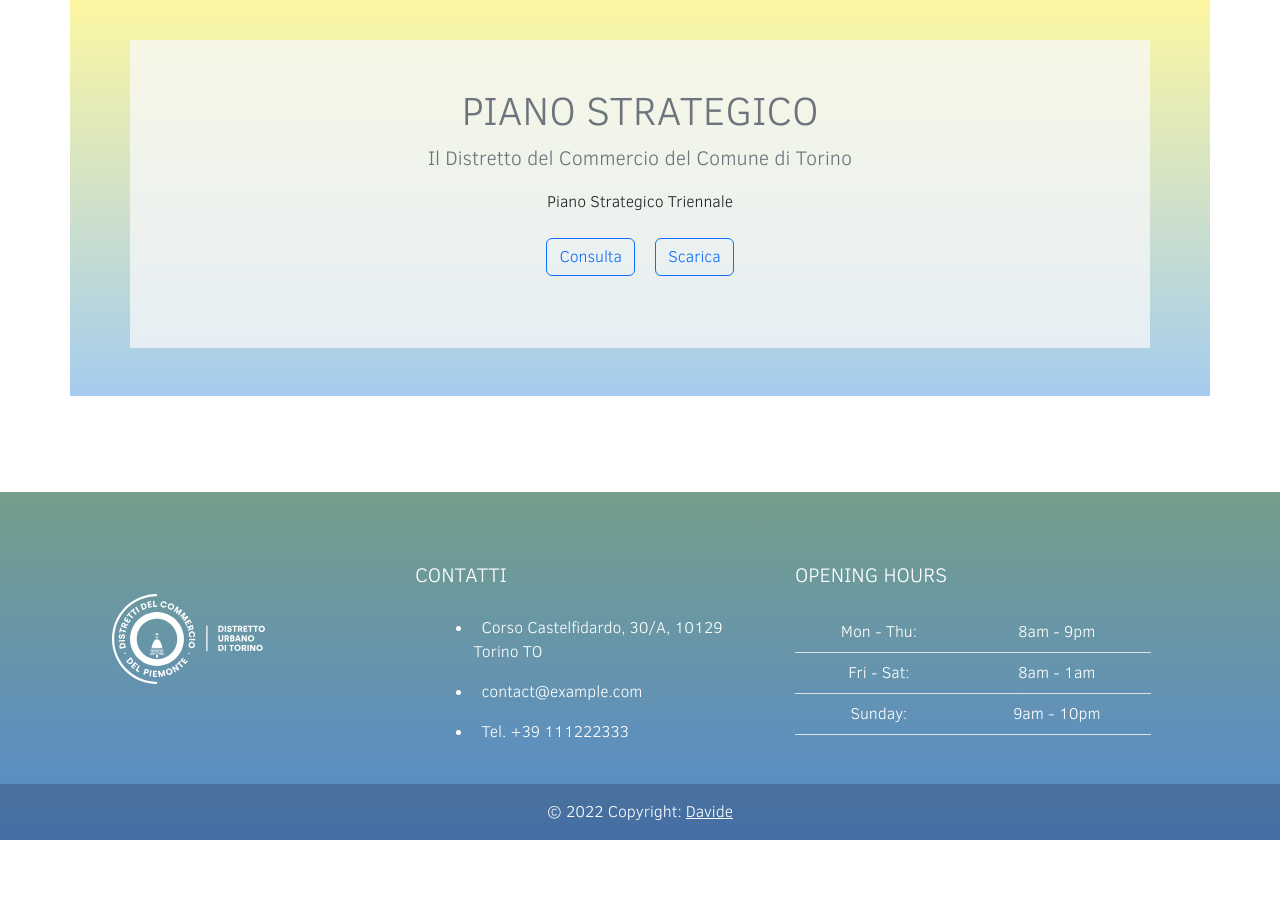
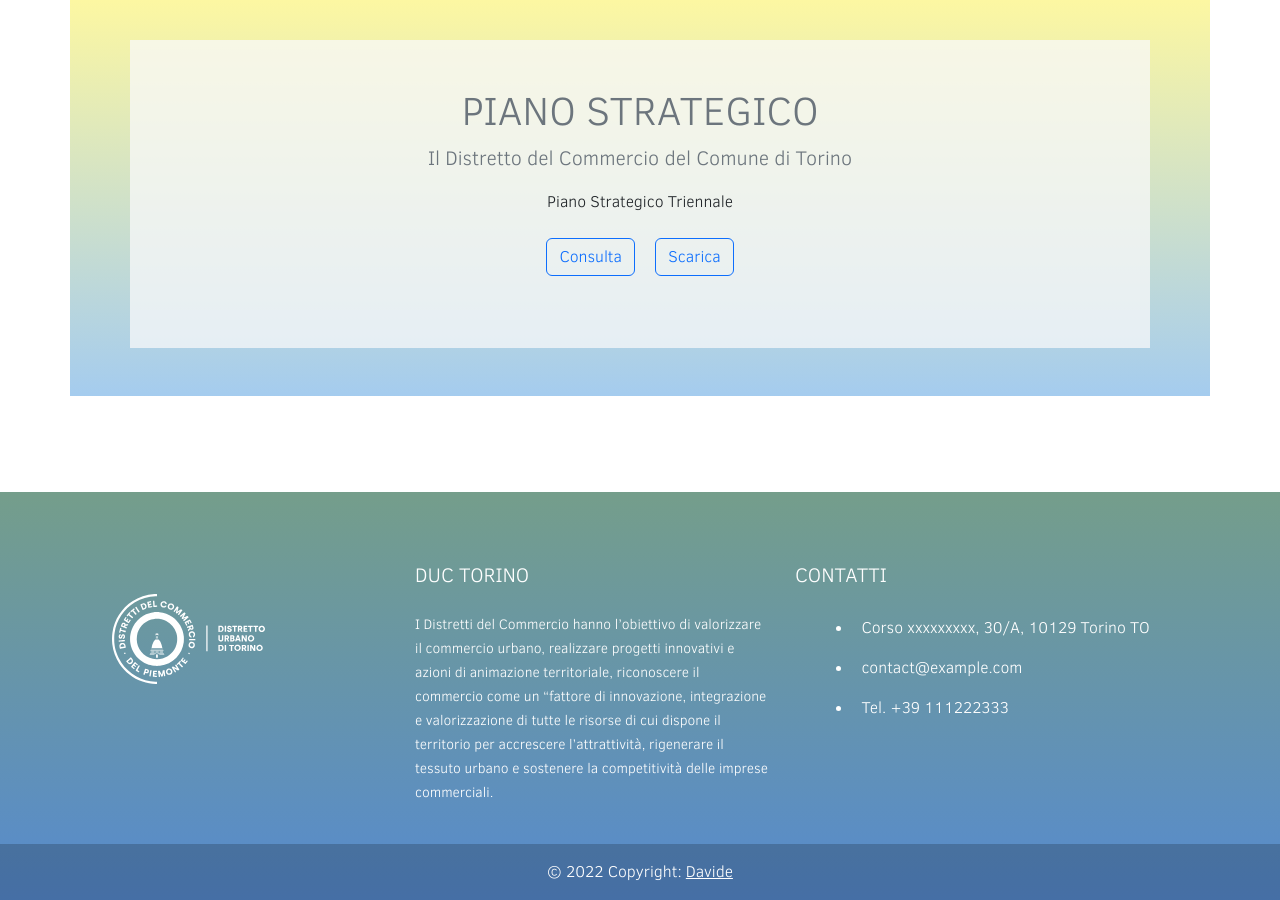
Before and after one commit to duz9/duc-torino, a Jekyll site: the page built from index.html, in a window 1280 px wide and 900 px high, scrolled down 2245 px. Built offline with Jekyll 4.4.1, drawn with Linux system fonts in a browser that asks for light colours; before the commit the page ends 3085 px from its top, so only the background shows below that.

```diff
--- a/_data/navbar.yml
+++ b/_data/navbar.yml
@@ -5,4 +5,4 @@
 - name: Aree
   link: /aree
 - name: Piano Strategico
-  link: /piano-strategico
+  link: /#piano-strategico
--- a/_includes/footer.html
+++ b/_includes/footer.html
@@ -5,12 +5,20 @@
           <a href="index.html"><img href="index.html" src="{{site.baseurl}}/assets/img/DUC_Torino_logo_digital.svg" class="img-fluid pe-5" style="filter: invert(100%);"></a>
         </div>
 
+        <div class="col-lg-4 col-md-12 mb-4 mb-md-0">
+          <h5 class="text-uppercase mb-4">DUC TORINO</h5>
+
+          <p><small>
+            I Distretti del Commercio hanno l’obiettivo di valorizzare il commercio urbano, realizzare progetti innovativi e azioni di animazione territoriale, riconoscere il commercio come un “fattore di innovazione, integrazione e valorizzazione di tutte le risorse di cui dispone il territorio per accrescere l’attrattività, rigenerare il tessuto urbano e sostenere la competitività delle imprese commerciali.
+          </small></p>
+        </div>
+
         <div class="col-lg-4 col-md-6 mb-4 mb-md-0">
           <h5 class="text-uppercase mb-4 pb-1">CONTATTI</h5>
 
           <ul class="fa-ul" style="margin-left: 1.65em;">
             <li class="mb-3">
-              <span class="fa-li"><i class="fas fa-home"></i></span><span class="ms-2">Corso Castelfidardo, 30/A, 10129 Torino TO</span>
+              <span class="fa-li"><i class="fas fa-home"></i></span><span class="ms-2">Corso xxxxxxxxx, 30/A, 10129 Torino TO</span>
             </li>
             <li class="mb-3">
               <span class="fa-li"><i class="fas fa-envelope"></i></span><span class="ms-2">contact@example.com</span>
@@ -21,26 +29,6 @@
           </ul>
         </div>
 
-        <div class="col-lg-4 col-md-6 mb-4 mb-md-0">
-          <h5 class="text-uppercase mb-4">Opening hours</h5>
-
-          <table class="table text-center text-white">
-            <tbody class="fw-normal">
-              <tr>
-                <td>Mon - Thu:</td>
-                <td>8am - 9pm</td>
-              </tr>
-              <tr>
-                <td>Fri - Sat:</td>
-                <td>8am - 1am</td>
-              </tr>
-              <tr>
-                <td>Sunday:</td>
-                <td>9am - 10pm</td>
-              </tr>
-            </tbody>
-          </table>
-        </div>
       </div>
     </div>
     <div class="text-center p-3" style="background-color: rgba(0, 0, 0, 0.2);">
```
Also changed, not shown: _pages/chi-siamo.html (+25 -4 lines), assets/img/Torino-logo.png (added), assets/img/Torino-logo2.png (added), assets/img/ascom_logo.png (added), assets/img/confer_logo.png (added), assets/img/confes_logo.jpg (added).
